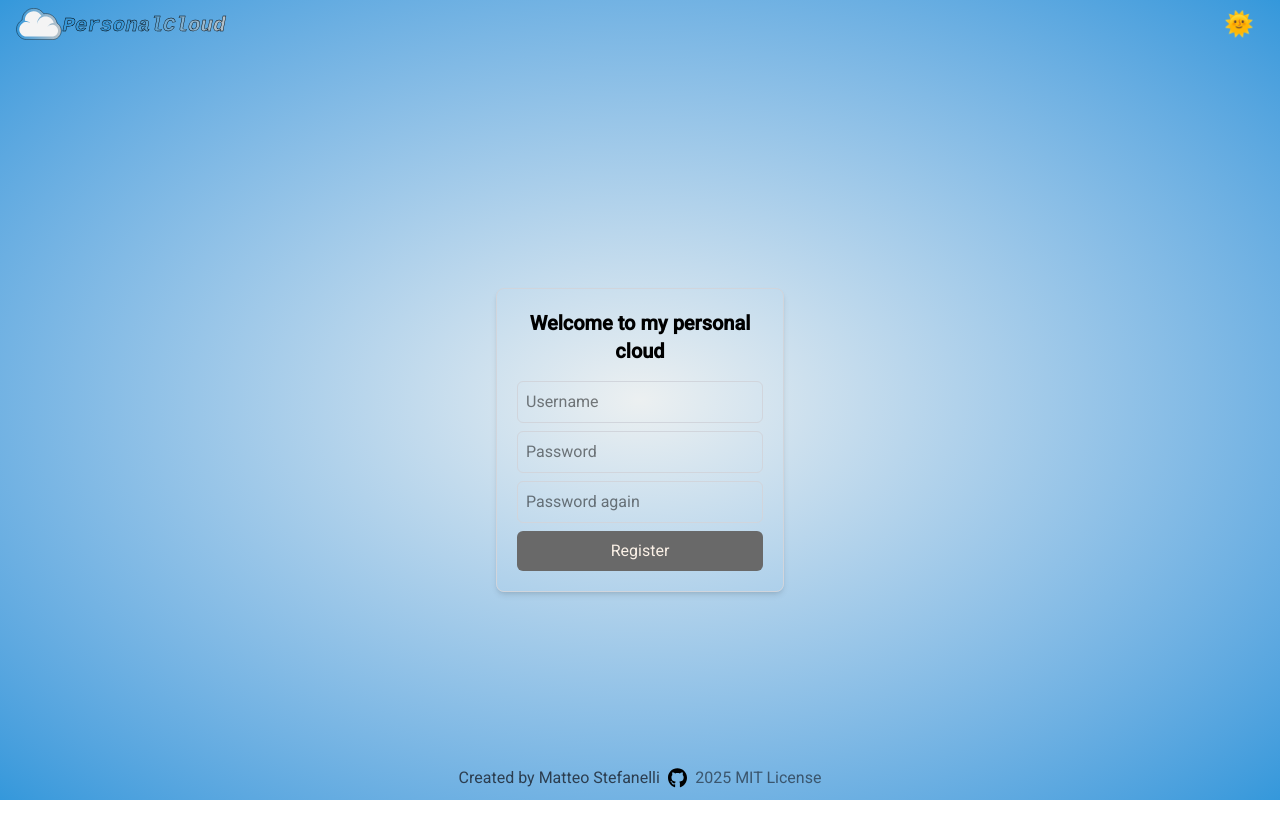
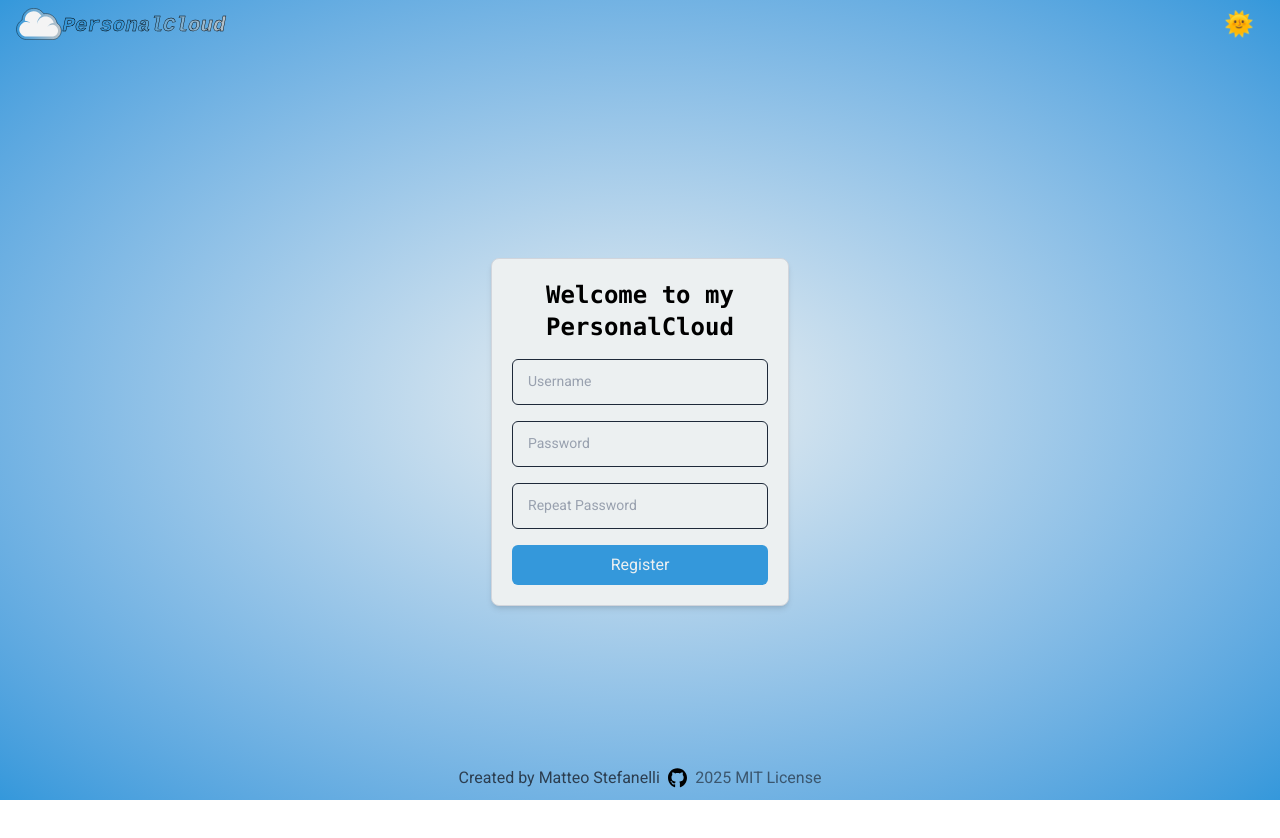
Before and after one commit to MatthewS8/Personal_Cloud--Client, an Angular app: page /register in a window 1280 px wide. Built offline with nearby package versions, Linux system fonts and the light colour scheme.

Commit message:
feat: adapt to new material input component with forms and styles

```diff
--- a/src/app/pages/login/login.component.html
+++ b/src/app/pages/login/login.component.html
@@ -14,11 +14,20 @@
         <span>{{ error }}</span>
       </div>
     }
+
+    <form [formGroup]="loginFormGroup">
       <div class="my-2">
         <app-material-input
           id="username"
           label="Username"
-        [(value)]="credentials.username"
+          [formControl]="loginFormGroup.controls.username"
+          [errorMessage]="
+            loginFormGroup.controls.username.invalid &&
+            (loginFormGroup.controls.username.dirty ||
+              loginFormGroup.controls.username.touched)
+              ? 'Username is required'
+              : ''
+          "
         ></app-material-input>
       </div>
 
@@ -27,10 +36,17 @@
           id="password"
           label="Password"
           type="password"
-        [(value)]="credentials.password"
-        (enterPressed)="onLoginClicked()"
+          [formControl]="loginFormGroup.controls.password"
+          [errorMessage]="
+            loginFormGroup.controls.password.invalid &&
+            (loginFormGroup.controls.password.dirty ||
+              loginFormGroup.controls.password.touched)
+              ? 'Password is required'
+              : ''
+          "
         ></app-material-input>
       </div>
+    </form>
 
     <div class="mb-4 text-right">
       <span
--- a/src/app/pages/login/login.component.ts
+++ b/src/app/pages/login/login.component.ts
@@ -2,21 +2,28 @@ import { Component } from '@angular/core';
 import { AuthService } from '../../services/auth/auth.service';
 import { Router } from '@angular/router';
 import { CommonModule } from '@angular/common';
-import { FormsModule } from '@angular/forms';
+import {
+  FormControl,
+  FormGroup,
+  ReactiveFormsModule,
+  Validators,
+} from '@angular/forms';
 import { MaterialInputComponent } from '@components/material-input/material-input.component';
+import { fromEventPattern } from 'rxjs';
 
 @Component({
   selector: 'app-login',
   standalone: true,
-  imports: [CommonModule, FormsModule, MaterialInputComponent],
+  imports: [CommonModule, ReactiveFormsModule, MaterialInputComponent],
   templateUrl: './login.component.html',
   styleUrl: './login.component.scss',
 })
 export class LoginComponent {
-  public credentials = { username: '', password: '' };
-  public isRegistering = false;
   public error = '';
-  public passwordError = '';
+  public loginFormGroup = new FormGroup({
+    username: new FormControl<string>('', Validators.required),
+    password: new FormControl<string>('', Validators.required),
+  });
 
   constructor(
     private authService: AuthService,
@@ -24,8 +31,22 @@ export class LoginComponent {
   ) {}
 
   onLoginClicked() {
+    if (
+      this.loginFormGroup.invalid ||
+      this.loginFormGroup.controls.username.value === '' ||
+      this.loginFormGroup.controls.password.value === '' ||
+      this.loginFormGroup.controls.username.value === null ||
+      this.loginFormGroup.controls.password.value === null
+    ) {
+      this.error = 'Please fill in all fields';
+      return;
+    }
+    this.error = '';
     this.authService
-      .login(this.credentials.username, this.credentials.password)
+      .login(
+        this.loginFormGroup.controls.username.value,
+        this.loginFormGroup.controls.password.value
+      )
       .subscribe({
         next: (result) => {
           console.log('login result', result);
@@ -33,8 +54,9 @@ export class LoginComponent {
           this.error = '';
         },
         error: (error) => {
+          // TODO: handle error or request timeout
           console.error('login error', error);
-          this.error = error.error || '';
+          this.error = error.message || '';
         },
       });
   }
--- a/src/app/pages/register/register.component.html
+++ b/src/app/pages/register/register.component.html
@@ -1,62 +1,79 @@
-<div class="flex justify-center items-center h-screen">
-  <div class="border border-gray-300 p-5 rounded-lg shadow-md text-center w-72">
-    <h2 class="text-xl font-semibold mb-4">
-      Welcome to my personal cloud
+<div class="flex size-auto h-full items-center justify-center pb-4">
+  <div
+    class="bg-background dark:bg-dark-background max-w-120 min-w-74 rounded-lg border border-gray-300 p-5 text-center shadow-md dark:border-gray-800"
+  >
+    <h2
+      class="dark:text-background mb-4 font-[consolas] text-2xl font-semibold"
+    >
+      Welcome to my <br />PersonalCloud
     </h2>
-    @if(error !== '') {
+    @if (error !== '') {
       <div
-      class="mb-4 p-2 w-full text-red-700 bg-red-100 border border-red-300 rounded-md"
+        class="mb-4 w-full rounded-md border border-red-300 bg-red-100 p-2 text-red-700 dark:border-red-800 dark:bg-red-900 dark:text-red-300"
       >
         <span>{{ error }}</span>
       </div>
     }
-    <form (ngSubmit)="onRegisterClicked()" #registerForm="ngForm">
-      <input
-        type="text"
-        placeholder="Username"
-        class="mb-2 p-2 w-full border border-gray-300 rounded-md"
-        [(ngModel)]="credentials.username"
-        name="username"
-        required
-      />
-      <input
+
+    <form [formGroup]="registerFormGroup">
+      <div class="my-2">
+        <app-material-input
+          id="username"
+          label="Username"
+          [formControl]="registerFormGroup.controls.username"
+          [errorMessage]="
+            registerFormGroup.controls.username.invalid &&
+            (registerFormGroup.controls.username.dirty ||
+              registerFormGroup.controls.username.touched)
+              ? 'Username is required'
+              : ''
+          "
+        ></app-material-input>
+      </div>
+
+      <div class="my-4">
+        <app-material-input
+          id="password"
+          label="Password"
           type="password"
-        placeholder="Password"
-        class="mb-2 p-2 w-full border border-gray-300 rounded-md"
-        [(ngModel)]="credentials.password"
-        (ngModelChange)="validatePassword()"
-        name="password"
-        required
-      />
-      @if(passwordError) {
-      <div
-        class="mb-4 p-2 w-full text-red-700 bg-red-100 border border-red-300 rounded-md"
-      >
-        <span>{{ passwordError }}</span>
+          [formControl]="registerFormGroup.controls.password"
+          [errorMessage]="
+            registerFormGroup.controls.password.invalid &&
+            (registerFormGroup.controls.password.dirty ||
+              registerFormGroup.controls.password.touched)
+              ? registerFormGroup.controls.password.value?.length === 0
+                ? 'Password is required'
+                : 'Password must be at least 8 characters long'
+              : ''
+          "
+        ></app-material-input>
       </div>
-      }
-      <input
+
+      <div class="my-4">
+        <app-material-input
+          id="password_repeat"
+          label="Repeat Password"
           type="password"
-        placeholder="Password again"
-        class="mb-2 p-2 w-full border border-gray-300 rounded-md"
-        [(ngModel)]="repeatedPassword"
-        name="repeatedPassword"
-        required
-      />
-      @if(credentials.password !== repeatedPassword && repeatedPassword) {
-      <div
-        class="mb-4 p-2 w-full text-red-700 bg-red-100 border border-red-300 rounded-md"
-      >
-        <span>Passwords must match</span>
+          [formControl]="registerFormGroup.controls.password_repeat"
+          [errorMessage]="
+            registerFormGroup.controls.password_repeat.invalid &&
+            (registerFormGroup.controls.password_repeat.dirty ||
+              registerFormGroup.controls.password_repeat.touched)
+              ? registerFormGroup.controls.password_repeat.value?.length === 0
+                ? 'Field is required'
+                : 'Password must match'
+              : ''
+          "
+        ></app-material-input>
       </div>
-      }
+    </form>
+
     <button
       type="submit"
-        class="p-2 w-full bg-green-500 text-white rounded-md hover:bg-green-600"
-        [disabled]="!registerForm.form.valid || credentials.password !== repeatedPassword"
+      class="bg-primary dark:bg-dark-primary hover:bg-dark-primary dark:hover:bg-primary text-background w-full rounded-md p-2"
+      (click)="onRegisterClicked()"
     >
       Register
     </button>
-    </form>
   </div>
 </div>
--- a/src/app/pages/register/register.component.ts
+++ b/src/app/pages/register/register.component.ts
@@ -1,43 +1,76 @@
-import { Component } from '@angular/core';
+import { Component, OnInit } from '@angular/core';
 import { AuthService } from '../../services/auth/auth.service';
 import { Router } from '@angular/router';
 import { CommonModule } from '@angular/common';
-import { FormsModule } from '@angular/forms';
+import {
+  FormControl,
+  FormGroup,
+  ReactiveFormsModule,
+  Validators,
+} from '@angular/forms';
+import { Subscription } from 'rxjs';
+import { MaterialInputComponent } from '@components/material-input/material-input.component';
 
 @Component({
   selector: 'app-register',
   standalone: true,
-  imports: [CommonModule, FormsModule],
+  imports: [CommonModule, ReactiveFormsModule, MaterialInputComponent],
   templateUrl: './register.component.html',
-  styleUrl: './register.component.scss'
+  styleUrl: './register.component.scss',
 })
-export class RegisterComponent {
-  public credentials = { username: '', password: '' };
-  public isRegistering = false;
-  public error = '';
-  public repeatedPassword = '';
+export class RegisterComponent implements OnInit {
+  public subs: Subscription[] = [];
+  public error = ''; // TODO remove me
+  public registerFormGroup = new FormGroup({
+    username: new FormControl<string>('', [Validators.required]),
+    password: new FormControl<string>('', [
+      Validators.required,
+      Validators.minLength(8),
+      Validators.maxLength(32),
+      /* No need to check password strength for now
+      Validators.pattern(
+         '(?=.*[a-z])(?=.*[A-Z])(?=.*[0-9])(?=.*[$@$!%*?&])[A-Za-z\d$@$!%*?&].{8,}'
+       ), */
+    ]),
+    password_repeat: new FormControl<string>('', [Validators.required]),
+  });
+  constructor(
+    private authService: AuthService,
+    private router: Router
+  ) {}
 
-  public passwordError = '';
-  constructor(private authService: AuthService, private router: Router) {}
-
-  onRegisterClicked() {
-    this.authService.register(this.credentials.username, this.credentials.password).subscribe({
-      next: (result) => {
-        console.log('register result', result);
-        this.router.navigate(['/login']);
-      },
-      error: (error) => {
-        console.error('reg', error);
-        this.error = error?.error || '';
-      }
-    });
+  ngOnInit(): void {
+    this.subs.push(
+      this.registerFormGroup.controls['password_repeat'].valueChanges.subscribe(
+        (value) => {
+          if (value !== this.registerFormGroup.controls['password'].value) {
+            this.registerFormGroup.controls['password_repeat'].setErrors({
+              mismatch: true,
+            });
+          } else {
+            this.registerFormGroup.controls['password_repeat'].setErrors(null);
+          }
+        }
+      )
+    );
   }
 
-  onRegisterRequested() {
-    this.isRegistering = true;
-  }
-
-  validatePassword() {
-    this.passwordError = this.credentials.password.length < 8 ? 'Password must be at least 8 characters long' : '';
+  // TODO
+  onRegisterClicked() {
+    // this.authService
+    //   .register(
+    //     this.registerFormGroup.controls['username'],
+    //     this.registerFormGroup.controls['password']!
+    //   )
+    //   .subscribe({
+    //     next: (result) => {
+    //       console.log('register result', result);
+    //       this.router.navigate(['/login']);
+    //     },
+    //     error: (error) => {
+    //       console.error('reg', error);
+    //       this.error = error?.error || '';
+    //     },
+    //   });
   }
 }
```
Lines whose indentation alone changed are shown as unchanged.
